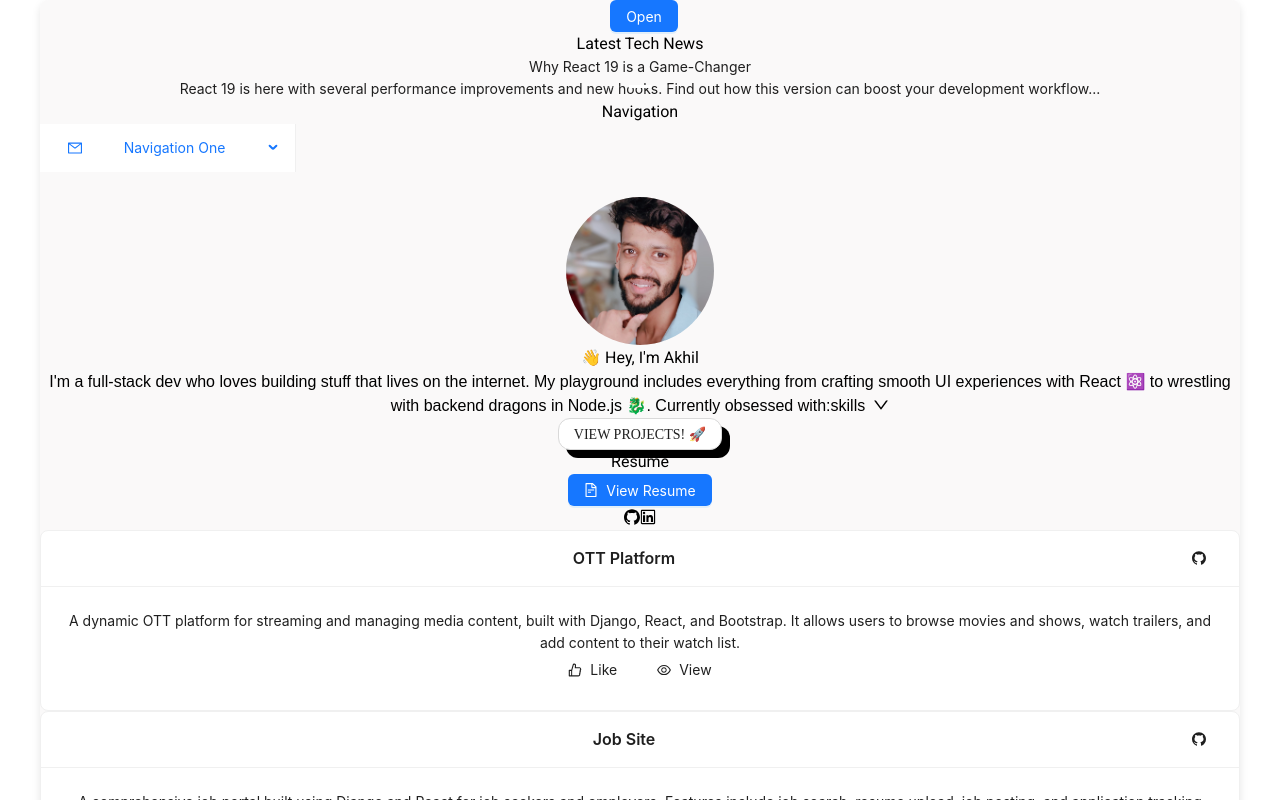
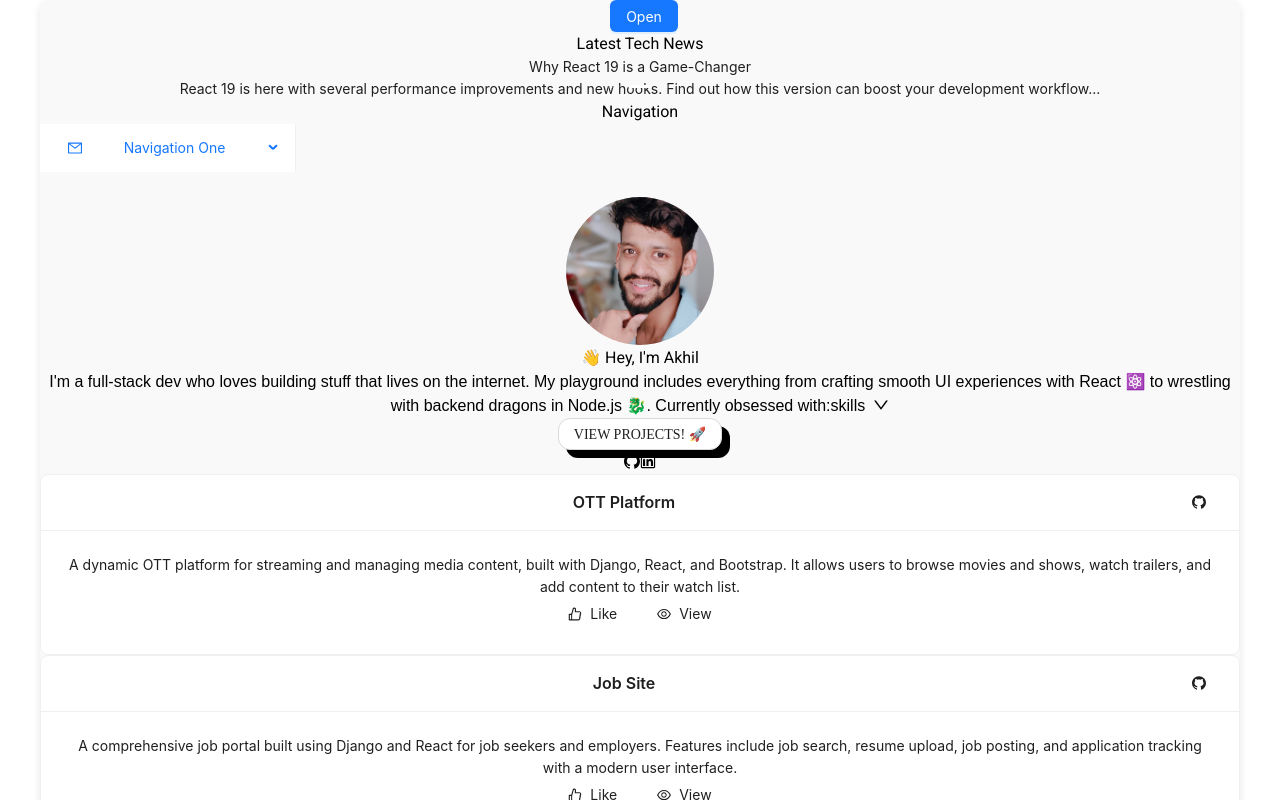
Before and after one commit to atomrobic/portfolio, a React (Vite) app: page / in a window 1280 px wide. Shown: the top 800 px of the page. Built offline with nearby package versions, Linux system fonts and the light colour scheme.

Commit message:
Initial commit

```diff
--- a/src/components/protfolio/Avatar.jsx
+++ b/src/components/protfolio/Avatar.jsx
@@ -1,11 +1,11 @@
 import React, { useState } from 'react';  // Make sure useState is imported
 import { Button, Drawer, Card, Avatar, Carousel } from 'antd';
-import { GithubOutlined, LinkedinOutlined, MenuOutlined } from '@ant-design/icons';
+import { GithubOutlined, LinkedinOutlined } from '@ant-design/icons';
 import Navbar from './Navbar';
 import { projects } from '../dummydata/datapro';
 import '../../styles/AvatarStyles.css';
 import '../../styles/main.css';
-import Resume from './Resume'; // Import the Resume component
+// import Resume from './Resume'; // Import the Resume component
 import CarsolCard from "./CarsolCard";  // case-sensitive import
 import Header from "./Header";  // case-sensitive import
 
@@ -92,7 +92,7 @@ const AvatarCustomStyles = ({ resumeLink }) => {
               </Button>
 
               {/* Resume Link Section */}
-              <Resume resumeLink={resumeLink} className="lg:hidden" />
+              {/* <Resume resumeLink={resumeLink} className="lg:hidden" /> */}
 
               {/* Animated Social Icons */}
               <div className="flex items-center mt-4 space-x-6 justify-center lg:justify-start">
```
